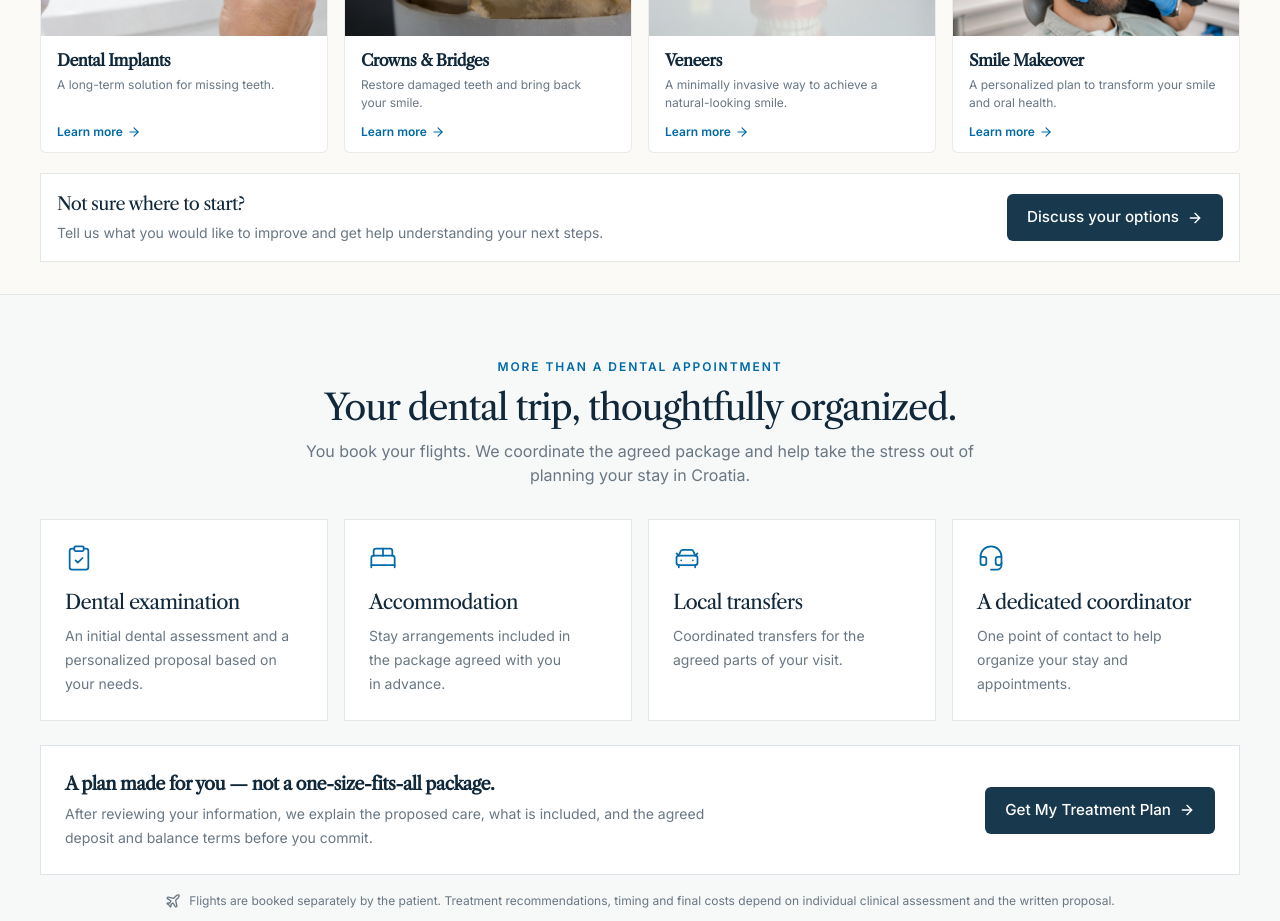
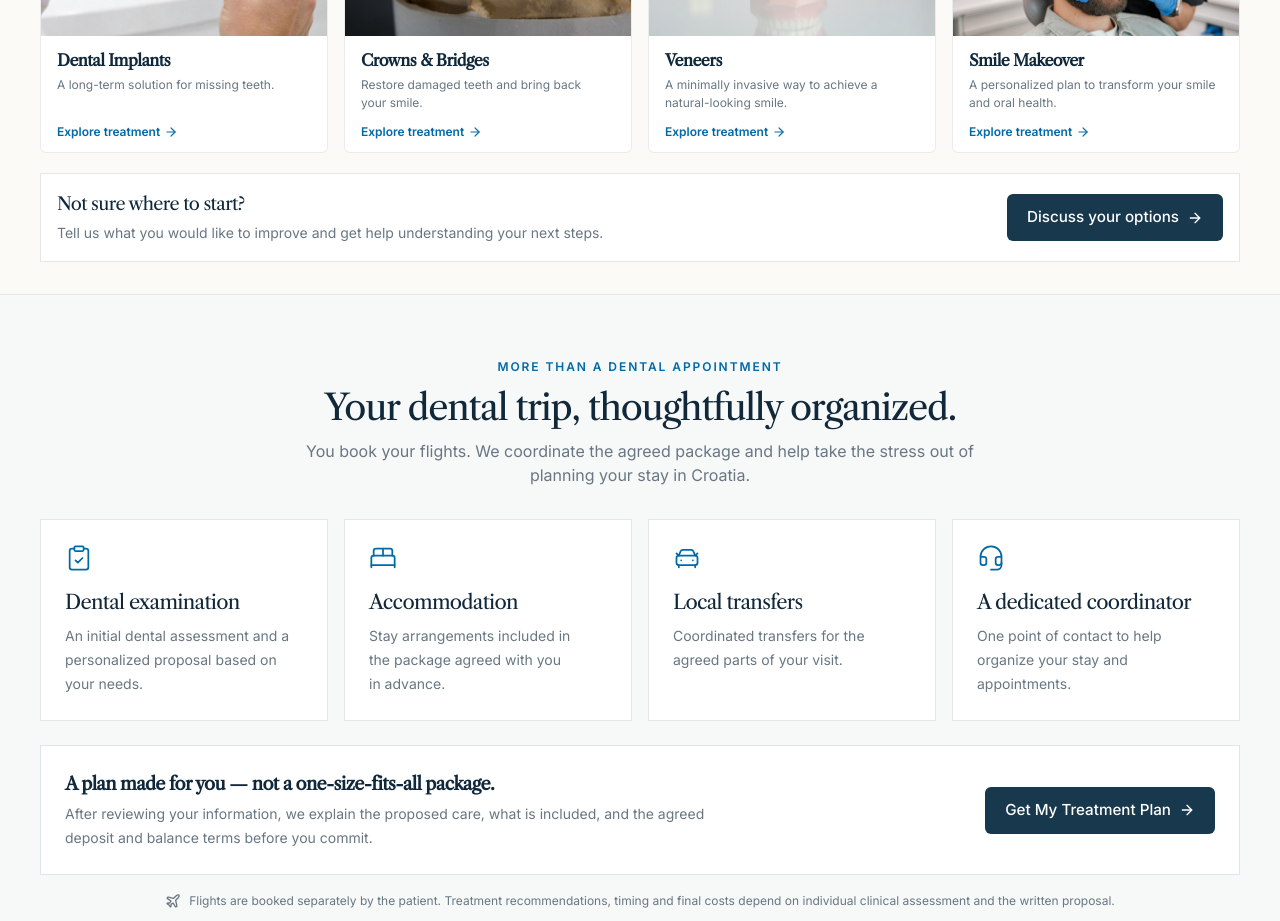
Before and after one commit to ivansusac2209/SmileCroatia, a Vue app: page / in a window 1280 px wide. Shown: the part 2360-3281 px from the top of the page. Built offline with nearby package versions, Linux system fonts and the light colour scheme.

Commit message:
Link treatment cards to detailed treatment pages

```diff
--- a/src/components/home/PackageCard.vue
+++ b/src/components/home/PackageCard.vue
@@ -18,7 +18,7 @@ defineProps<{ pkg: Package }>()
         'Dental Veneers': 'A minimally invasive way to achieve a natural-looking smile.',
         'Smile Makeover': 'A personalized plan to transform your smile and oral health.',
       } as Record<string, string>)[pkg.title] }}</p>
-      <RouterLink :to="{ name: 'contact-details' }" class="mt-2 inline-flex items-center gap-1 self-start text-xs font-semibold text-sky-700 hover:text-navy-900">Learn more <ArrowRight class="size-3.5" /></RouterLink>
+      <RouterLink :to="{ name: 'treatment-detail', params: { slug: ({ 'Dental Implants': 'dental-implants', 'Crowns & Bridges': 'crowns-bridges', 'Dental Veneers': 'dental-veneers', 'Smile Makeover': 'smile-makeover' } as Record<string, string>)[pkg.title] } }" class="mt-2 inline-flex items-center gap-1 self-start text-xs font-semibold text-sky-700 hover:text-navy-900">Explore treatment <ArrowRight class="size-3.5" /></RouterLink>
     </div>
   </article>
 </template>
```
